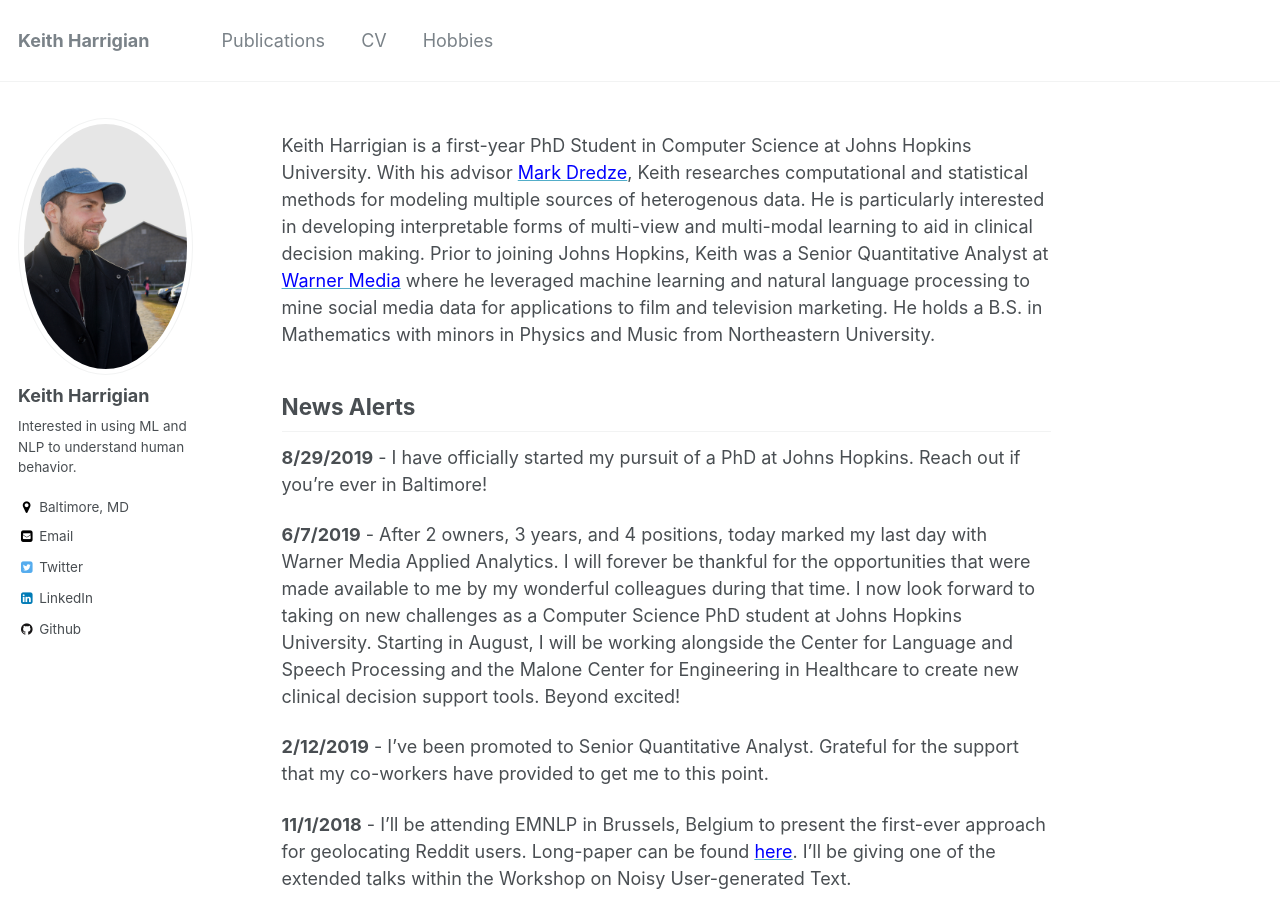
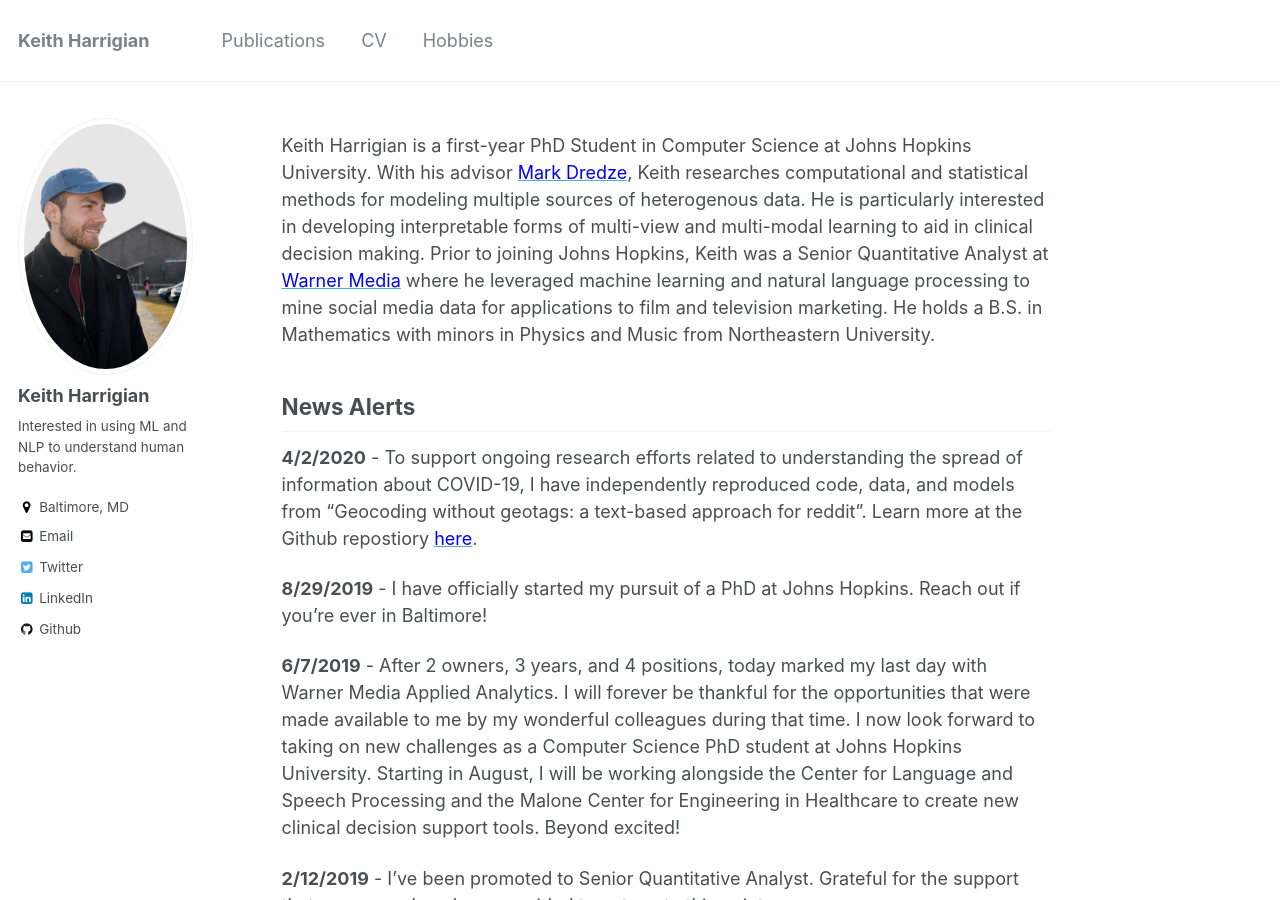
Before and after one commit to kharrigian/kharrigian.github.io, a Jekyll site: the page built from _pages/about.md, in a window 1280 px wide and 900 px high. Built offline with Jekyll 4.4.1, drawn with Linux system fonts in a browser that asks for light colours.

Commit message:
Add update regarding smgeo

```diff
--- a/_pages/about.md
+++ b/_pages/about.md
@@ -8,9 +8,11 @@ redirect_from:
   - /about.html
 ---
 
-Keith Harrigian is a first-year PhD Student in Computer Science at Johns Hopkins University. With his advisor [<span style="color:blue">Mark Dredze</span>](https://www.cs.jhu.edu/~mdredze/), Keith researches computational and statistical methods for modeling multiple sources of heterogenous data. He is particularly interested in developing interpretable forms of multi-view and multi-modal learning to aid in clinical decision making. Prior to joining Johns Hopkins, Keith was a Senior Quantitative Analyst at [<span style="color:blue">Warner Media</span>](http://www.timewarner.com/) where he leveraged machine learning and natural language processing to mine social media data for applications to film and television marketing. He holds a B.S. in Mathematics with minors in Physics and Music from Northeastern University.
+Keith Harrigian is a first-year PhD Student in Computer Science at Johns Hopkins University. With his advisor [<span style="color:blue">Mark Dredze</span>](https://www.cs.jhu.edu/~mdredze/), Keith researches computational and statistical methods for modeling multiple sources of heterogenous data. He is particularly interested in developing interpretable forms of multi-view and multi-modal learning to aid in clinical decision making. Prior to joining Johns Hopkins, Keith was a Senior Quantitative Analyst at [<span style="color:blue">Warner Media</span>](https://www.warnermediagroup.com) where he leveraged machine learning and natural language processing to mine social media data for applications to film and television marketing. He holds a B.S. in Mathematics with minors in Physics and Music from Northeastern University.
 
 ## News Alerts
+
+**4/2/2020** - To support ongoing research efforts related to understanding the spread of information about COVID-19, I have independently reproduced code, data, and models from "Geocoding without geotags: a text-based approach for reddit". Learn more at the Github repostiory [<span style="color:blue">here</span>](https://github.com/kharrigian/smgeo).
 
 **8/29/2019** - I have officially started my pursuit of a PhD at Johns Hopkins. Reach out if you're ever in Baltimore!
 
```
Also changed, not shown: _pages/publications.md (+1 -1 lines).
